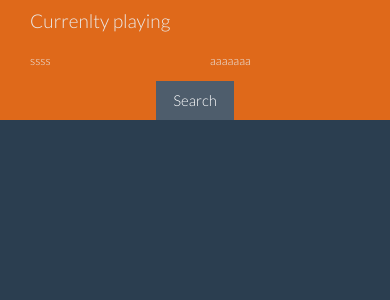
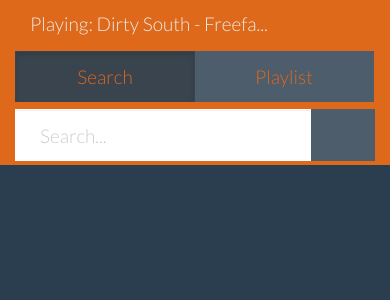
Before and after one commit to przxmek/qparty, a Django app: page /webparty/ in a window 390 px wide. Shown: the top 300 px of the page. Run offline with Django 3.2, Linux system fonts and the light colour scheme; some libraries are stand-ins or nearby versions; some web fonts are replaced.

Commit message:
Added WebLayout top navbar working for phones

```diff
--- a/server/static/bootstrap/css/styles.css
+++ b/server/static/bootstrap/css/styles.css
@@ -1,10 +1,16 @@
-#nav-buttons {
-    margin: 0px;
-    padding: 0px;
+.btn-group-2 {
+    width: 100%;
 }
 
-#nav-buttons li {
-    margin: 0 auto;
-    padding: 0px;
-    display: inline-block;
+.btn-group-2 .btn {
+    width: 50%;
 }
+
+.navbar .row .col-xs-12 {
+    margin: .3em 0;
+}
+
+.vcenter {
+    display: flex;
+    align-items: center;
+}
--- a/server/webparty/templates/webparty/base.html
+++ b/server/webparty/templates/webparty/base.html
@@ -10,6 +10,7 @@
         </title>
     {% endblock %}
     {% block bootstrap %}
+        {#        <link rel="stylesheet" type="text/css" href="//maxcdn.bootstrapcdn.com/bootstrap/3.2.0/css/bootstrap.min.css">#}
         <link rel="stylesheet" type="text/css" href="{% static 'bootstrap/css/bootstrap.css' %}">
         <link rel="stylesheet" type="text/css" href="{% static 'bootstrap/css/styles.css' %}">
         <!-- Latest compiled and minified JavaScript -->
@@ -19,34 +20,28 @@
 <body>
 
 {% block navbar %}
-    <div id="header-container" class="navbar navbar-inverse navbar-fixed-top" role="navigation">
+    <div class="navbar navbar-default navbar-inverse navbar-static-top" role="navigation">
         <div class="container">
             <div class="row">
-                <div class="navbar-header col-md-4" align="center">
-                    <a class="navbar-brand" href="#">Currenlty playing</a>
+                <div class="col-xs-12 col-md-4 navbar-header">
+                    <a class="navbar-brand" href="#">Playing: Dirty South - Freefa...</a>
                 </div>
-                <div class="col-md-4">
-                    <ul id="nav-buttons" class="row nav navbar-nav">
-                        <li class="col-xs-6">
-                            <a href="#">ssss</a>
-                        </li>
-                        <li class="col-xs-6">
-                            <a href="#">aaaaaaa</a>
-                        </li>
-                    </ul>
-{#                    <div class="row nav navbar-nav">#}
-{#                        <a  href="#">#}
-{#                            <div class="col-xs-6" align="center">#}
-{#                                xzczxcd#}
-{#                            </div>#}
-{#                        </a>#}
-{#                        <div class="col-xs-6" align="center">#}
-{#                            <a href="#">xzcasasassasad</a>#}
-{#                        </div>#}
-{#                    </div>#}
+                <div class="col-xs-12 col-md-4">
+                    <div id="nav-buttons" class="btn-group btn-group-2">
+                        <div class="btn btn-lg btn-default active"><a href="#">Search</a></div>
+                        <div class="btn btn-lg btn-default"><a href="#about">Playlist</a></div>
+                    </div>
                 </div>
-                <div class="col-md-4" align="center">
-                    <a class="btn btn-default" href="#">Search </a>
+                <div class="col-xs-12 col-md-4">
+                    <div class="input-group input-group-lg">
+                        <input type="text" class="form-control" placeholder="Search..." name="srch-term"
+                               id="srch-term">
+
+                        <div class="input-group-btn">
+                            <button class="btn btn-default" type="submit"><i class="glyphicon glyphicon-search"></i>
+                            </button>
+                        </div>
+                    </div>
                 </div>
             </div>
         </div>
```
